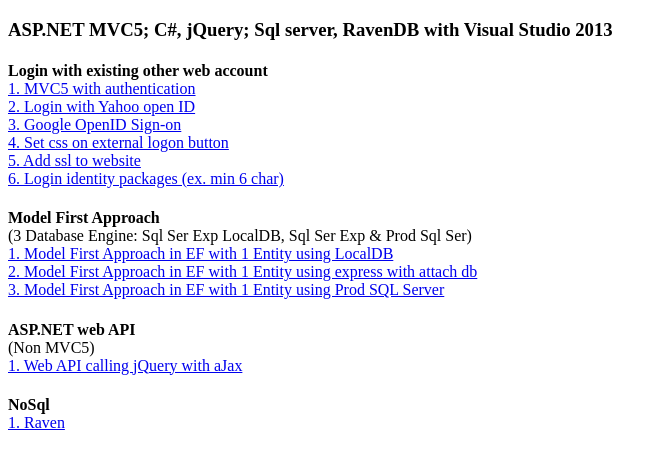
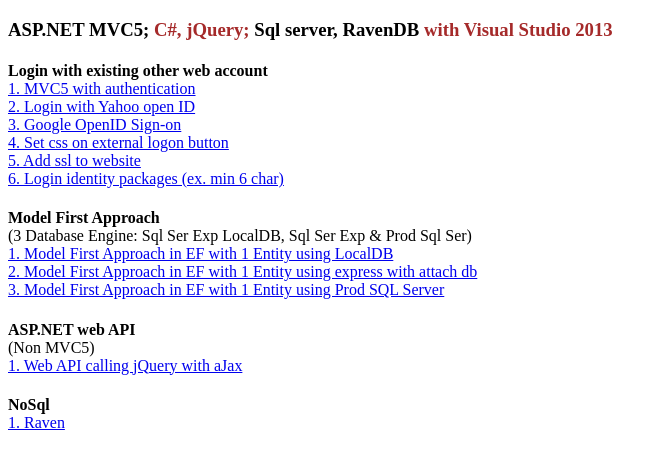
Before and after one commit to polyturn/HomeMVC, a plain HTML site: page index.html in a window 1280 px wide. Shown: the whole page, without its empty margins (0-667 px from the left). Drawn offline with Linux system fonts and the light colour scheme.

Commit message:
change title color

```diff
--- a/index.html
+++ b/index.html
@@ -6,8 +6,9 @@
     <title>ASP.NET MVC5 recipes </title>
 </head>
 <body>
-    <h3>ASP.NET MVC5; C#, jQuery; Sql server, RavenDB
-            with Visual Studio 2013</h3>
+    <h3>ASP.NET MVC5;  <span style="color: brown">C#, jQuery;</span>
+            Sql server, RavenDB
+           <span style="color: brown">with Visual Studio 2013</span> </h3>
     <h4 style="margin-bottom : 0">Login with existing other web account</h4>
     <a  href="logon/Create a MVC5 with   Authentication/MVC5 with authentication.doc">
         1. MVC5 with authentication
```
